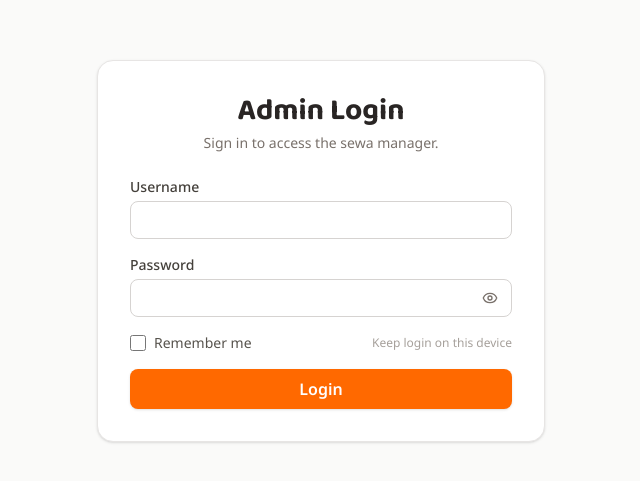
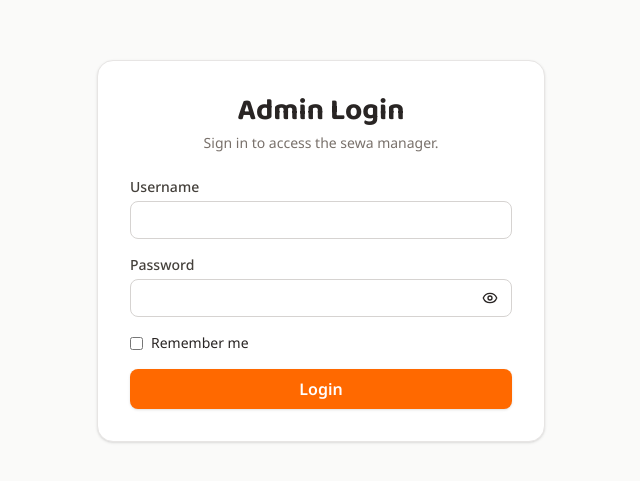
Before and after one commit to kamal-sethi/Sewa-management-system, a Next.js app: page /login in a window 1280 px wide. Shown: the part 109-590 px from the top of the page, without its empty margins (319-959 px from the left). Built offline with nearby package versions, Linux system fonts and the light colour scheme.

Commit message:
changes done that was coming in build

```diff
--- a/app/layout.tsx
+++ b/app/layout.tsx
@@ -1,13 +1,14 @@
 // app/layout.js
 import "./globals.css";
 import Navbar from "@/components/Navbar";
+import type { ReactNode } from "react";
 
 export const metadata = {
   title: "Sewa Manager",
   description: "Manage sewa sheets and volunteer records",
 };
 
-export default function RootLayout({ children }) {
+export default function RootLayout({ children }: { children: ReactNode }) {
   return (
     <html lang="en">
       <body className="min-h-screen bg-stone-50 text-stone-800">
--- a/app/login/page.js
+++ b/app/login/page.js
@@ -1,185 +1,11 @@
-"use client";
+import { Suspense } from "react";
+import LoginClient from "../../components/LoginClient";
+// import LoginClient from "./LoginClient";
 
-import { useState } from "react";
-import { Eye, EyeOff } from "lucide-react";
-import { useRouter, useSearchParams } from "next/navigation";
-
-export default function LoginPage() {
-  const router = useRouter();
-  const searchParams = useSearchParams();
-  const nextPath = searchParams.get("next") || "/";
-
-  const [form, setForm] = useState({
-    username: "",
-    password: "",
-    rememberMe: false,
-  });
-  const [error, setError] = useState("");
-  const [loading, setLoading] = useState(false);
-  const [showPassword, setShowPassword] = useState(false);
-
-  const validateForm = () => {
-    const username = form.username.trim();
-    const password = form.password;
-
-    if (!username) {
-      return "Username is required.";
-    }
-
-    if (username.length < 3) {
-      return "Username must be at least 3 characters.";
-    }
-
-    if (!password) {
-      return "Password is required.";
-    }
-
-    if (password.length < 4) {
-      return "Password must be at least 4 characters.";
-    }
-
-    return "";
-  };
-
-  const handleSubmit = async (event) => {
-    event.preventDefault();
-    const validationError = validateForm();
-
-    if (validationError) {
-      setError(validationError);
-      return;
-    }
-
-    setLoading(true);
-    setError("");
-
-    try {
-      const res = await fetch("/api/auth/login", {
-        method: "POST",
-        headers: { "Content-Type": "application/json" },
-        body: JSON.stringify({
-          username: form.username.trim(),
-          password: form.password,
-          rememberMe: form.rememberMe,
-        }),
-      });
-      const data = await res.json();
-
-      if (!data.success) {
-        setError(data.message || "Login failed.");
-        return;
-      }
-
-      router.push(nextPath);
-      router.refresh();
-    } catch {
-      setError("Unable to login right now.");
-    } finally {
-      setLoading(false);
-    }
-  };
-
+export default function Page() {
   return (
-    <div className="flex min-h-[calc(100vh-8rem)] items-center justify-center">
-      <div className="w-full max-w-md rounded-2xl border border-stone-200 bg-white p-8 shadow-sm">
-        <div className="mb-6 text-center">
-          <h1
-            className="text-3xl font-bold text-stone-800"
-            style={{ fontFamily: "'Baloo 2', cursive" }}
-          >
-            Admin Login
-          </h1>
-          <p className="mt-1 text-sm text-stone-500">
-            Sign in to access the sewa manager.
-          </p>
-        </div>
-
-        <form onSubmit={handleSubmit} className="space-y-4">
-          <div>
-            <label className="mb-1 block text-sm font-medium text-stone-700">
-              Username
-            </label>
-            <input
-              type="text"
-              className="input-field"
-              value={form.username}
-              onChange={(event) =>
-                setForm((current) => ({
-                  ...current,
-                  username: event.target.value,
-                }))
-              }
-              autoComplete="username"
-            />
-          </div>
-
-          <div>
-            <label className="mb-1 block text-sm font-medium text-stone-700">
-              Password
-            </label>
-            <div className="relative">
-              <input
-                type={showPassword ? "text" : "password"}
-                className="input-field pr-11"
-                value={form.password}
-                onChange={(event) =>
-                  setForm((current) => ({
-                    ...current,
-                    password: event.target.value,
-                  }))
-                }
-                autoComplete="current-password"
-              />
-              <button
-                type="button"
-                onClick={() => setShowPassword((current) => !current)}
-                className="absolute inset-y-0 right-0 flex w-11 items-center justify-center text-stone-500 transition hover:text-stone-700"
-                aria-label={showPassword ? "Hide password" : "Show password"}
-              >
-                {showPassword ? (
-                  <EyeOff className="h-4 w-4" />
-                ) : (
-                  <Eye className="h-4 w-4" />
-                )}
-              </button>
-            </div>
-          </div>
-
-          <div className="flex items-center justify-between gap-3">
-            <label className="flex items-center gap-2 text-sm text-stone-600">
-              <input
-                type="checkbox"
-                checked={form.rememberMe}
-                onChange={(event) =>
-                  setForm((current) => ({
-                    ...current,
-                    rememberMe: event.target.checked,
-                  }))
-                }
-                className="h-4 w-4 rounded border-stone-300 text-orange-500 focus:ring-orange-400"
-              />
-              <span>Remember me</span>
-            </label>
-            <span className="text-xs text-stone-400">
-              Keep login on this device
-            </span>
-          </div>
-
-          {error && (
-            <p className="rounded-lg bg-red-50 px-3 py-2 text-sm text-red-600">
-              {error}
-            </p>
-          )}
-
-          <button
-            type="submit"
-            disabled={loading}
-            className="btn-primary w-full"
-          >
-            {loading ? "Signing in..." : "Login"}
-          </button>
-        </form>
-      </div>
-    </div>
+    <Suspense fallback={<div>Loading...</div>}>
+      <LoginClient />
+    </Suspense>
   );
 }
--- a/app/page.tsx
+++ b/app/page.tsx
@@ -1,24 +1,34 @@
-// app/page.js
 "use client";
+
 import { useState, useEffect, useCallback } from "react";
 import SheetCard from "@/components/SheetCard";
 import CreateSheetModal from "@/components/CreateSheetModal";
 
+type Sheet = {
+  _id: string;
+  // add more fields if needed later
+};
+
 export default function HomePage() {
-  const [sheets, setSheets] = useState([]);
-  const [loading, setLoading] = useState(true);
-  const [error, setError] = useState(null);
-  const [showCreate, setShowCreate] = useState(false);
+  const [sheets, setSheets] = useState<Sheet[]>([]);
+  const [loading, setLoading] = useState<boolean>(true);
+  const [error, setError] = useState<string | null>(null);
+  const [showCreate, setShowCreate] = useState<boolean>(false);
 
   const fetchSheets = useCallback(async () => {
     try {
       setLoading(true);
       const res = await fetch("/api/sheets");
       const data = await res.json();
+
       if (data.success) setSheets(data.data);
       else throw new Error(data.message);
     } catch (err) {
-      setError(err.message);
+      if (err instanceof Error) {
+        setError(err.message);
+      } else {
+        setError("Something went wrong");
+      }
     } finally {
       setLoading(false);
     }
@@ -28,12 +38,12 @@ export default function HomePage() {
     fetchSheets();
   }, [fetchSheets]);
 
-  const handleSheetCreated = (newSheet) => {
+  const handleSheetCreated = (newSheet: Sheet) => {
     setSheets((prev) => [newSheet, ...prev]);
     setShowCreate(false);
   };
 
-  const handleSheetDeleted = (id) => {
+  const handleSheetDeleted = (id: string) => {
     setSheets((prev) => prev.filter((s) => s._id !== id));
   };
 
--- /dev/null
+++ b/components/LoginClient.js
@@ -0,0 +1,152 @@
+"use client";
+
+import { useState } from "react";
+import { Eye, EyeOff } from "lucide-react";
+import { useRouter, useSearchParams } from "next/navigation";
+
+export default function LoginClient() {
+  const router = useRouter();
+  const searchParams = useSearchParams();
+  const nextPath = searchParams.get("next") || "/";
+
+  const [form, setForm] = useState({
+    username: "",
+    password: "",
+    rememberMe: false,
+  });
+  const [error, setError] = useState("");
+  const [loading, setLoading] = useState(false);
+  const [showPassword, setShowPassword] = useState(false);
+
+  const validateForm = () => {
+    const username = form.username.trim();
+    const password = form.password;
+
+    if (!username) return "Username is required.";
+    if (username.length < 3) return "Username must be at least 3 characters.";
+    if (!password) return "Password is required.";
+    if (password.length < 4) return "Password must be at least 4 characters.";
+
+    return "";
+  };
+
+  const handleSubmit = async (event) => {
+    event.preventDefault();
+    const validationError = validateForm();
+
+    if (validationError) {
+      setError(validationError);
+      return;
+    }
+
+    setLoading(true);
+    setError("");
+
+    try {
+      const res = await fetch("/api/auth/login", {
+        method: "POST",
+        headers: { "Content-Type": "application/json" },
+        body: JSON.stringify({
+          username: form.username.trim(),
+          password: form.password,
+          rememberMe: form.rememberMe,
+        }),
+      });
+
+      const data = await res.json();
+
+      if (!data.success) {
+        setError(data.message || "Login failed.");
+        return;
+      }
+
+      router.push(nextPath);
+      router.refresh();
+    } catch {
+      setError("Unable to login right now.");
+    } finally {
+      setLoading(false);
+    }
+  };
+
+  return (
+    <div className="flex min-h-[calc(100vh-8rem)] items-center justify-center">
+      <div className="w-full max-w-md rounded-2xl border border-stone-200 bg-white p-8 shadow-sm">
+        <div className="mb-6 text-center">
+          <h1
+            className="text-3xl font-bold text-stone-800"
+            style={{ fontFamily: "'Baloo 2', cursive" }}
+          >
+            Admin Login
+          </h1>
+          <p className="mt-1 text-sm text-stone-500">
+            Sign in to access the sewa manager.
+          </p>
+        </div>
+
+        <form onSubmit={handleSubmit} className="space-y-4">
+          {/* username */}
+          <div>
+            <label className="mb-1 block text-sm font-medium text-stone-700">
+              Username
+            </label>
+            <input
+              type="text"
+              className="input-field"
+              value={form.username}
+              onChange={(e) =>
+                setForm((c) => ({ ...c, username: e.target.value }))
+              }
+            />
+          </div>
+
+          {/* password */}
+          <div>
+            <label className="mb-1 block text-sm font-medium text-stone-700">
+              Password
+            </label>
+            <div className="relative">
+              <input
+                type={showPassword ? "text" : "password"}
+                className="input-field pr-11"
+                value={form.password}
+                onChange={(e) =>
+                  setForm((c) => ({ ...c, password: e.target.value }))
+                }
+              />
+              <button
+                type="button"
+                onClick={() => setShowPassword((c) => !c)}
+                className="absolute inset-y-0 right-0 flex w-11 items-center justify-center"
+              >
+                {showPassword ? (
+                  <EyeOff className="h-4 w-4" />
+                ) : (
+                  <Eye className="h-4 w-4" />
+                )}
+              </button>
+            </div>
+          </div>
+
+          {/* remember */}
+          <label className="flex items-center gap-2 text-sm">
+            <input
+              type="checkbox"
+              checked={form.rememberMe}
+              onChange={(e) =>
+                setForm((c) => ({ ...c, rememberMe: e.target.checked }))
+              }
+            />
+            Remember me
+          </label>
+
+          {error && <p className="text-red-500 text-sm">{error}</p>}
+
+          <button disabled={loading} className="btn-primary w-full">
+            {loading ? "Signing in..." : "Login"}
+          </button>
+        </form>
+      </div>
+    </div>
+  );
+}
```
